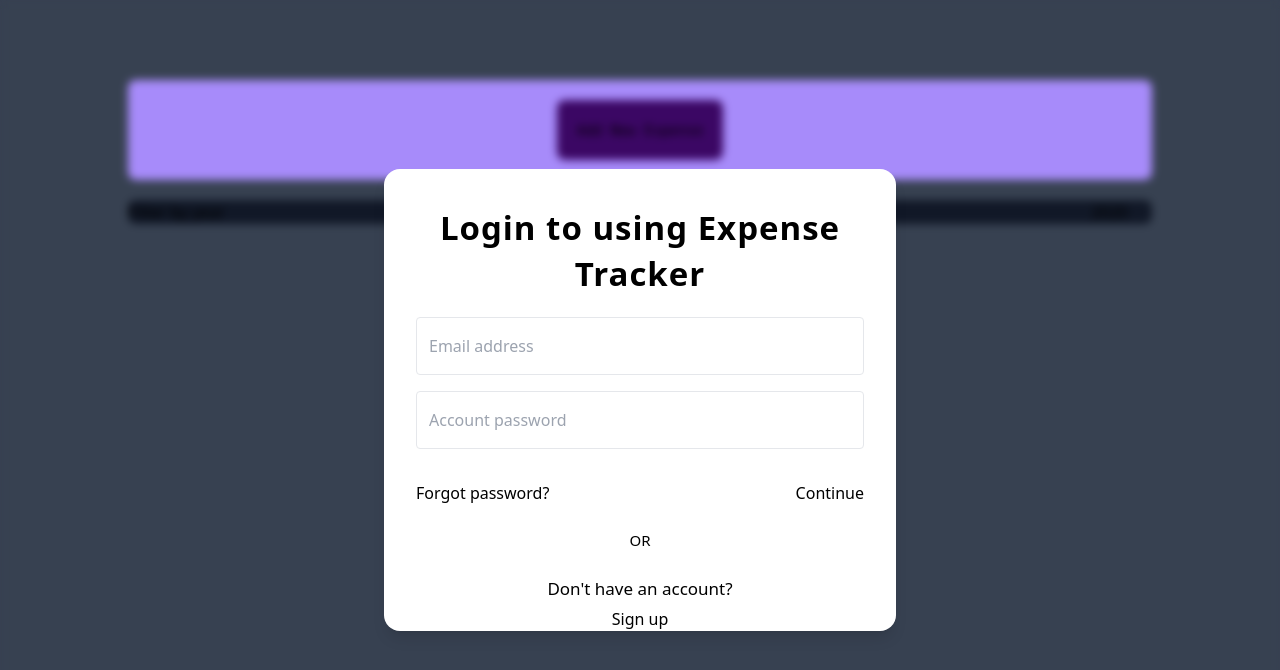
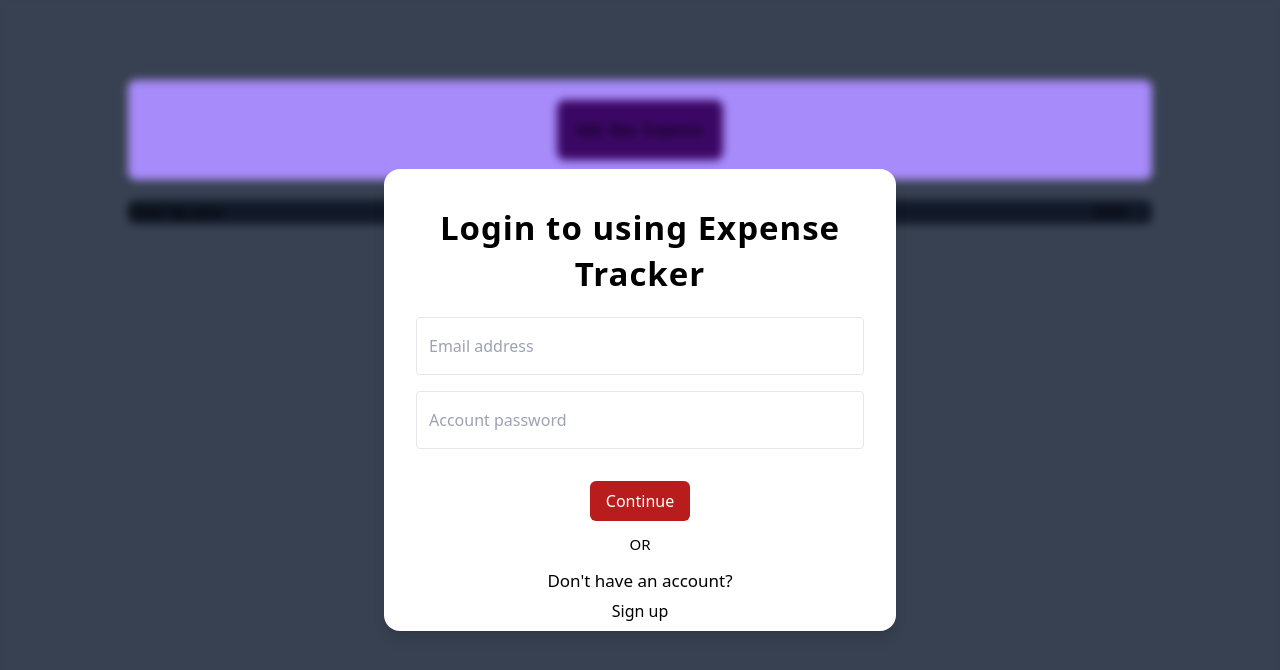
Before and after one commit to doleshorkhadka/expense-tracker, a Next.js app: page / in a window 1280 px wide. Shown: the top 670 px of the page. Built offline with nearby package versions, Linux system fonts and the light colour scheme.

Commit message:
firebase auth

```diff
--- /dev/null
+++ b/firebase.ts
@@ -0,0 +1,22 @@
+import { initializeApp, getApps } from "firebase/app";
+import { getFirestore } from "firebase/firestore";
+import { EmailAuthProvider, getAuth } from "firebase/auth";
+
+const firebaseConfig = {
+  apiKey: "AIzaSyCcoOC9LFjtCGwGKT3Y8vQogJ3WQClDOlE",
+  authDomain: "expense-tracker-f2e2e.firebaseapp.com",
+  projectId: "expense-tracker-f2e2e",
+  storageBucket: "expense-tracker-f2e2e.appspot.com",
+  messagingSenderId: "371545581664",
+  appId: "1:371545581664:web:66b2a75d8a005c0538bb05",
+  measurementId: "G-81XT3Z6JDX",
+};
+
+// Initialize Firebase
+let app = getApps().length === 0 ? initializeApp(firebaseConfig) : getApps()[0];
+const provider = new EmailAuthProvider();
+const db = getFirestore(app);
+const auth = getAuth(app);
+
+export { provider, auth };
+export default db;
--- a/package.json
+++ b/package.json
@@ -9,6 +9,7 @@
     "lint": "next lint"
   },
   "dependencies": {
+    "firebase": "^10.5.2",
     "next": "14.0.1",
     "react": "^18",
     "react-dom": "^18",
--- a/src/components/Auth/AuthForm.jsx
+++ b/src/components/Auth/AuthForm.jsx
@@ -1,26 +1,83 @@
+import { useForm } from "react-hook-form";
 import FormInput from "./FormInput";
+import { LoginUser } from "@/utils/auth";
 
-const AuthForm = ({ isLoginForm = false }) => {
-  // here isLoginForm prop determines whether it is login form or not, so we can display forgot password option in case it is login form
+const AuthForm = ({ isLoginForm = false, modalStatus, signupStatus }) => {
+  const {
+    register,
+    handleSubmit,
+    watch,
+    formState: { errors },
+  } = useForm();
+  const onSubmit = (data) => {
+    LoginUser(data);
+  };
+
+  console.log(watch("example")); // watch input value by passing the name of it
+
   return (
-    <>
-      <FormInput type="email" placeholder="Email address" />
-      {isLoginForm && (
-        <FormInput type="password" placeholder="Account password" />
+    /* "handleSubmit" will validate your inputs before invoking "onSubmit" */
+    <form onSubmit={handleSubmit(onSubmit)} className=" text-left">
+      {/* register your input into the hook by invoking the "register" function */}
+
+      <FormInput
+        type="email"
+        placeholder="Email address"
+        register={register}
+        registerName="email"
+        required={true}
+        errors={errors}
+      />
+      {errors.email && <span className="pl-2 text-red-500">required</span>}
+
+      {signupStatus && (
+        <>
+          <FormInput
+            type="email"
+            placeholder="Re-enter email"
+            register={register}
+            registerName="reEmail"
+            required={true}
+          />
+          {errors.email && <span className="pl-2 text-red-500">required</span>}
+        </>
       )}
-      <div className="mt-6 flex items-center justify-between">
-        {isLoginForm && <a>Forgot password?</a>}
 
-        {/* Also we are setting the button's mx-auto className conditionally! If it's a login form, we only need a button and centered! */}
+      <FormInput
+        type="password"
+        placeholder="Account password"
+        register={register}
+        registerName="password"
+        required={true}
+        errors={errors}
+      />
+      {errors.password && <span className="pl-2 text-red-700">required</span>}
+
+      {signupStatus && (
+        <>
+          <FormInput
+            type="password"
+            placeholder="Re-enter password"
+            register={register}
+            registerName="rePassword"
+            required={true}
+            errors={errors}
+          />
+          {errors.password && (
+            <span className="pl-2 text-red-700">required</span>
+          )}
+        </>
+      )}
+
+      <div className="mt-6 flex items-center">
         <button
-          className={`inline-block bg-gradient-to-r from-secondary to-secondary-focus capitalize ${
-            isLoginForm ? "" : "mx-auto"
-          }`}
+          type="submit"
+          className=" bg-red-700 text-white p-2 px-4 rounded-md mx-auto "
         >
           Continue
         </button>
       </div>
-    </>
+    </form>
   );
 };
 
--- a/src/components/Auth/FormInput.jsx
+++ b/src/components/Auth/FormInput.jsx
@@ -1,11 +1,12 @@
-const FormInput = ({ type, placeholder }) => {
+const FormInput = ({ type, placeholder, register, registerName, required }) => {
   return (
     <input
       type={type}
       placeholder={placeholder}
-      className=' placeholder: mx-auto my-2 w-full rounded border border-base-100 px-3 py-4 outline-none placeholder:text-base placeholder:font-medium placeholder:leading-[150%]'
+      className=" placeholder: mx-auto my-2 w-full rounded border border-base-100 px-3 py-4 outline-none placeholder:text-base placeholder:font-medium placeholder:leading-[150%]"
+      {...register(registerName, { required: required })}
     />
-  )
-}
+  );
+};
 
-export default FormInput
+export default FormInput;
--- a/src/components/Auth/Login.jsx
+++ b/src/components/Auth/Login.jsx
@@ -1,6 +1,15 @@
+import { useState } from "react";
 import AuthForm from "./AuthForm";
 
-const Login = () => {
+const Login = ({ modalStatus }) => {
+  let [signupStatus, setSignupSts] = useState(false);
+
+  const signupFromStsTrue = () => {
+    setSignupSts(true);
+  };
+  const signupFromStsFalse = () => {
+    setSignupSts(false);
+  };
   return (
     <>
       {/* Heading */}
@@ -11,25 +20,38 @@ const Login = () => {
           Login to using Expense Tracker
         </h5>
         {/* Form -> we are reusing the AuthForm, making it dynamic with a prop called 'isLoginForm', if set false, it will display signup form */}
-        <AuthForm isLoginForm={true} />
+        <AuthForm
+          isLoginForm={true}
+          modalStatus={modalStatus}
+          signupStatus={signupStatus}
+        />
 
         {/* some horizontal underlines under button */}
         {/* Could also separate this into a different component, for now just repeating the same in login component too */}
-        <div className="my-6 flex items-center gap-[19px]">
+        <div className="my-3 flex items-center">
           <div className="h-[1px] w-full bg-base-100"></div>
           <p className="text-[15px] font-medium leading-[150%]">OR</p>
           <div className="h-[1px]  w-full bg-base-100"></div>
         </div>
 
-        {/* Social Auth Options */}
+        {/* The bottom part of the signup form */}
+        {signupStatus || (
+          <div className="my-2 flex flex-col gap-1.5 ">
+            <p className=" text-center text-[17px] font-normal tracking-[160%] ">
+              Don't have an account?
+            </p>
+            <button onClick={signupFromStsTrue}>Sign up</button>
+          </div>
+        )}
 
-        {/* The bottom part of the signup form */}
-        <div className="mt-2 flex flex-col gap-1.5 px-8">
-          <p className=" text-center text-[17px] font-normal tracking-[160%] ">
-            Don't have an account?
-          </p>
-          <a>Sign up</a>
-        </div>
+        {signupStatus && (
+          <div className="my-2 flex flex-col gap-1.5">
+            <p className=" text-center text-[17px] font-normal tracking-[160%] ">
+              Have an account?
+            </p>
+            <button onClick={signupFromStsFalse}>Log in</button>
+          </div>
+        )}
       </div>
     </>
   );
--- a/src/components/dashboard.jsx
+++ b/src/components/dashboard.jsx
@@ -3,19 +3,22 @@ import ExpenseForm from "./new-expense";
 import Login from "./Auth/Login";
 
 function Dashboard() {
-  let [formSts, isFormSts] = useState(false);
-  let [userSts, isUserSts] = useState(true);
+  let [formSts, setFormSts] = useState(false);
+  let [userModalSts, setUserModalSts] = useState(true);
 
   const expenseFormStsTrue = () => {
-    isFormSts(true);
+    setFormSts(true);
+  };
+  const modalStatusTrue = () => {
+    setUserModalSts(true);
   };
   const expenseFormStsFalse = () => {
-    isFormSts(false);
+    setFormSts(false);
   };
   return (
     <div className=" max-w-5xl w-full">
       <section className=" w-full font-mono text-sm flex items-center justify-center bg-violet-400 rounded-lg mb-5">
-        {formSts && <ExpenseForm formCancel={expenseFormStsFalse} />}
+        {formSts && <ExpenseForm expenseFormStsFalse={expenseFormStsFalse} />}
 
         {!formSts && (
           <button
@@ -34,10 +37,10 @@ function Dashboard() {
         <div></div>
         <div className="h-250"></div>
       </section>
-      {userSts && (
+      {userModalSts && (
         <div className=" fixed left-1/2 top-1/2 z-50 flex h-screen w-full -translate-x-1/2 -translate-y-1/2 transform flex-col items-center justify-center gap-8 text-center text-black backdrop-blur-sm">
           <div className=" flex w-2/5 items-center justify-center rounded-2xl bg-white shadow-lg">
-            <Login />
+            <Login modalStatus={modalStatusTrue} />
           </div>
         </div>
       )}
--- a/src/components/new-expense.jsx
+++ b/src/components/new-expense.jsx
@@ -1,6 +1,6 @@
 import { useForm } from "react-hook-form";
 
-function ExpenseForm({ formCancel }) {
+function ExpenseForm({ expenseFormStsFalse }) {
   const {
     register,
     handleSubmit,
@@ -11,7 +11,7 @@ function ExpenseForm({ formCancel }) {
   const onSubmit = (data) => console.log(data);
   const onCancel = () => {
     reset();
-    formCancel();
+    expenseFormStsFalse();
   };
 
   const Title = (
@@ -20,7 +20,7 @@ function ExpenseForm({ formCancel }) {
   const Amount = (
     <input defaultValue="title" {...register("amount", { required: true })} />
   );
-  const Date = (
+  const RegisterDate = (
     <input defaultValue="title" {...register("date", { required: true })} />
   );
 
@@ -28,7 +28,7 @@ function ExpenseForm({ formCancel }) {
     <form onSubmit={handleSubmit(onSubmit)} className="p-20 flex flex-wrap">
       {Title}
       {Amount}
-      {Date}
+      {RegisterDate}
       <div>
         <button className=" text-black" onClick={onCancel}>
           Cancel
--- /dev/null
+++ b/src/utils/auth.js
@@ -0,0 +1,20 @@
+import {
+  createUserWithEmailAndPassword,
+  signInWithEmailAndPassword,
+} from "firebase/auth";
+import { auth } from "../../firebase";
+
+export const LoginUser = ({ email, password }) => {
+  signInWithEmailAndPassword(auth, email, password)
+    .then((UserCred) => {
+      const user = UserCred.user;
+      console.log("User Info", user);
+    })
+    .catch((error) => {
+      console.log(error);
+    });
+};
+
+export const SignupUser = ({ email, password }) => {
+  createUserWithEmailAndPassword(auth, email, password).then((userCred) => {});
+};
```
Also changed, not shown: 1 other file (tests, documents, lock files or other folders).
